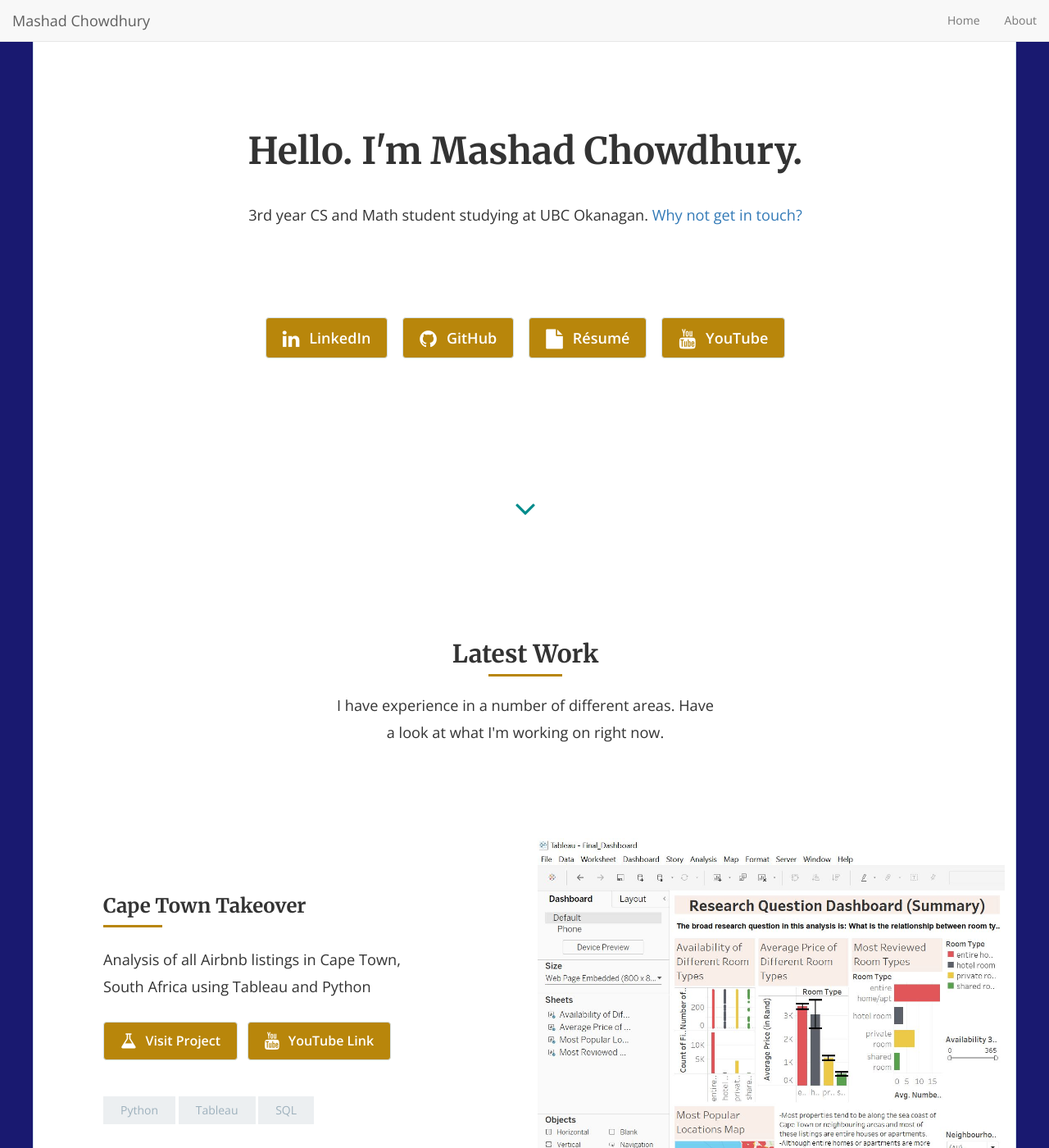
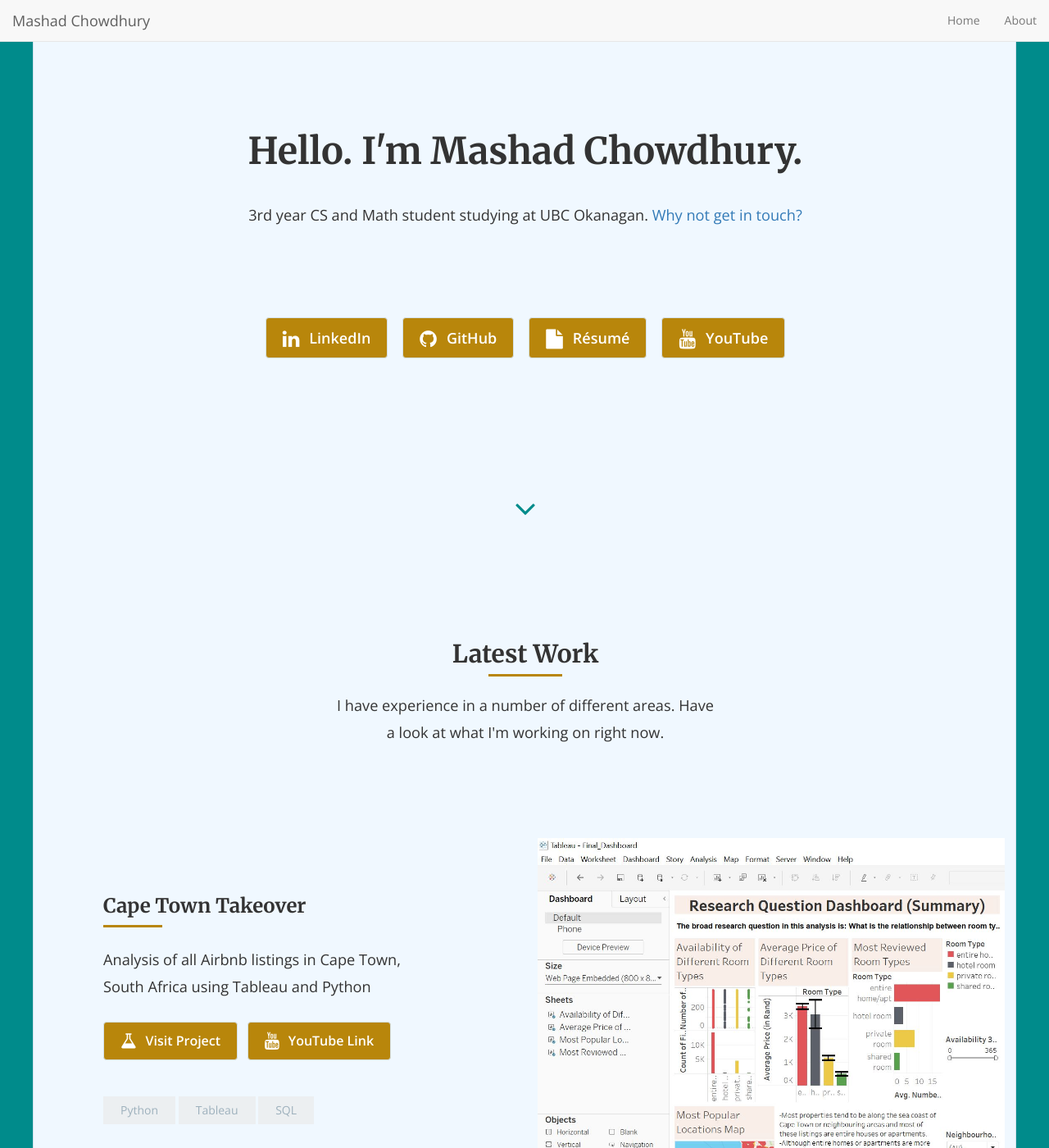
Before and after one commit to mashadchowdhury/mashadchowdhury.github.io, a Jekyll site: the page built from index.html, in a window 1280 px wide and 1400 px high. Shown: the whole window at 82% size. Built offline with Jekyll 4.4.1, drawn with Linux system fonts in a browser that asks for light colours; nearby versions of some CDN libraries; the list of posts is cut into pages by our own code.

Commit message:
Update style.scss

```diff
--- a/css/style.scss
+++ b/css/style.scss
@@ -33,7 +33,7 @@
 }
 
 body {
-  background-color: #191970;
+  background-color: #008b8b;
   @extend %opensans;
   -webkit-font-smoothing: antialiased;
 }
@@ -86,7 +86,7 @@
 }
 
 .main {
-  background-color: white;
+  background-color: Aliceblue;
   border-left: solid 1px #cedfea;
   border-right: solid 1px #cedfea;
   &.container {
```
